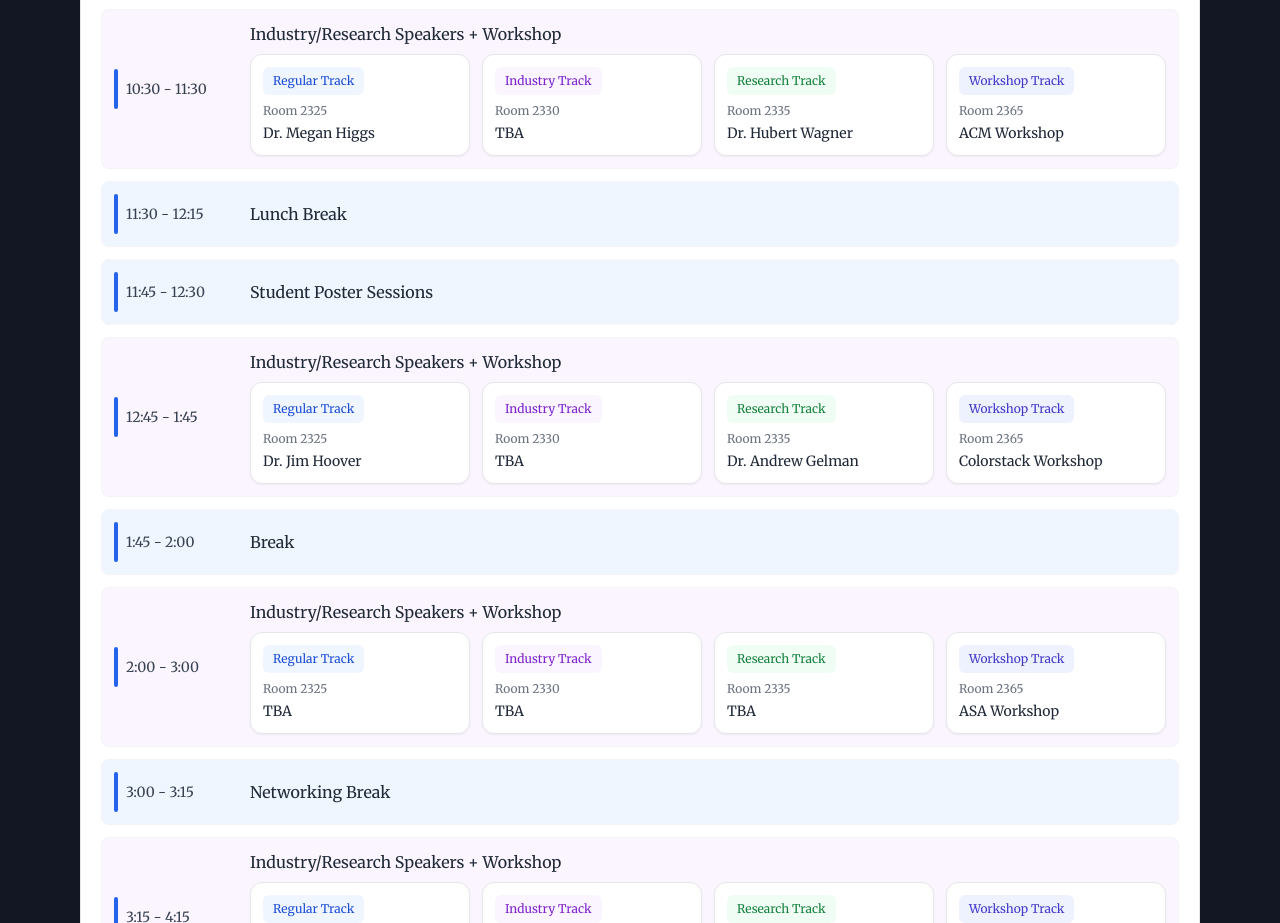
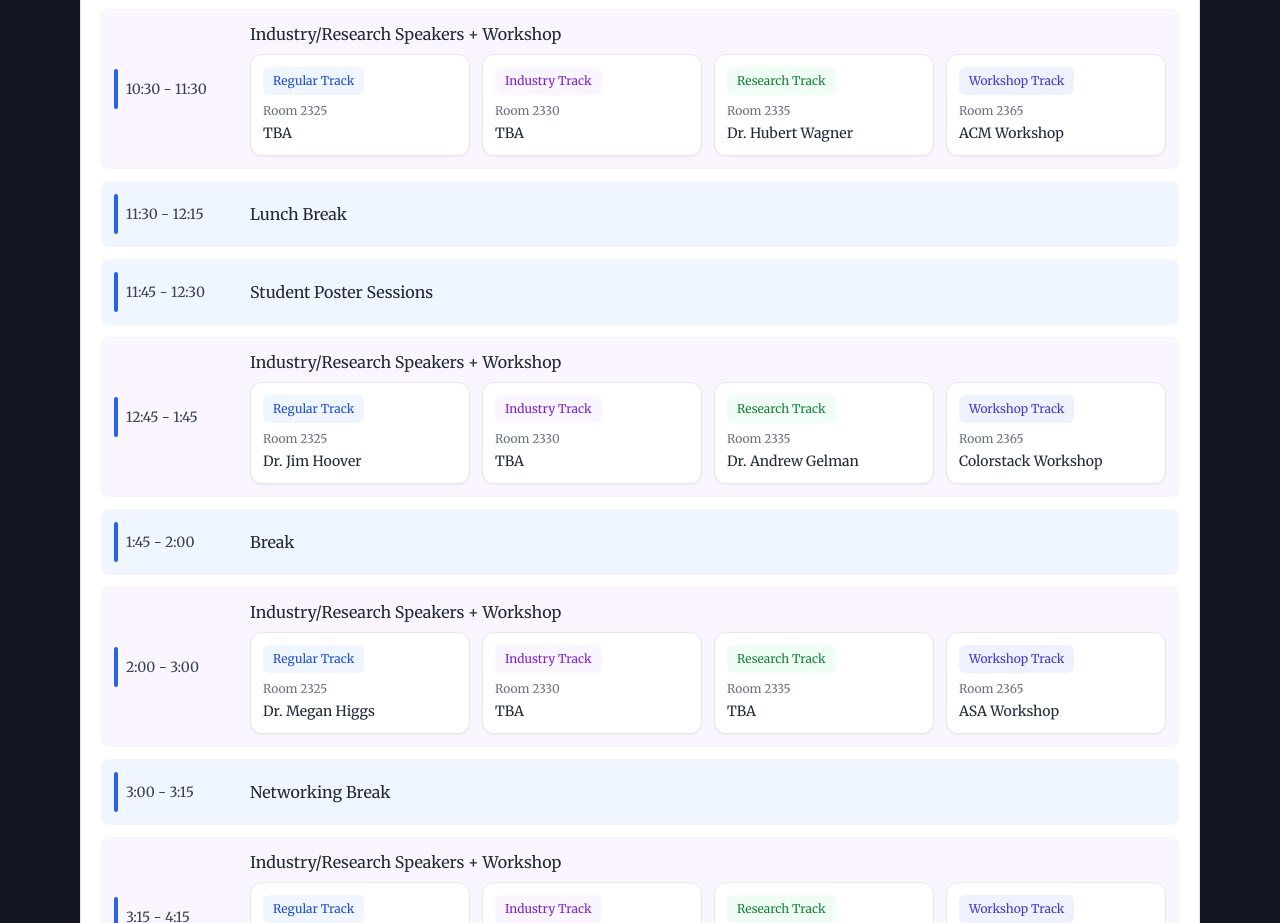
Before and after one commit to harryytsao/ufdsi.com, a Next.js app: page /symposium in a window 1280 px wide. Shown: the part 1000-1923 px from the top of the page. Built offline with nearby package versions, Linux system fonts and the light colour scheme.

Commit message:
reschedule Dr. Higgs

```diff
--- a/src/components/symposium/index.tsx
+++ b/src/components/symposium/index.tsx
@@ -40,7 +40,7 @@ const SymposiumSchedule = () => {
       event: "Industry/Research Speakers + Workshop",
       type: "sessions",
       tracks: {
-        regular: "Dr. Megan Higgs",
+        regular: "TBA",
         industry: "TBA",
         speaker: "Dr. Hubert Wagner",
         workshop: "ACM"
@@ -82,7 +82,7 @@ const SymposiumSchedule = () => {
       event: "Industry/Research Speakers + Workshop",
       type: "sessions",
       tracks: {
-        regular: "TBA",
+        regular: "Dr. Megan Higgs",
         industry: "TBA",
         speaker: "TBA",
         workshop: "ASA"
```
